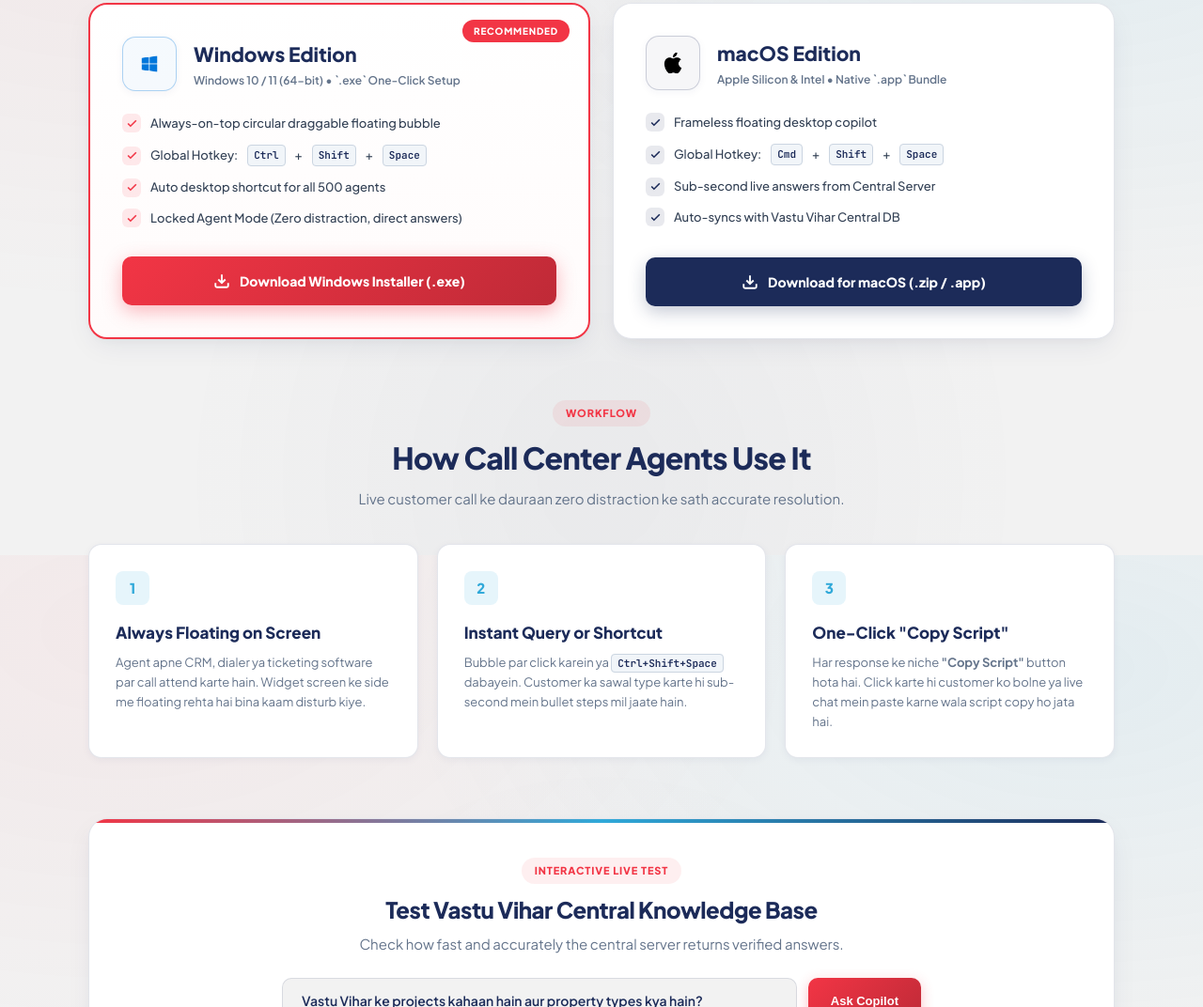
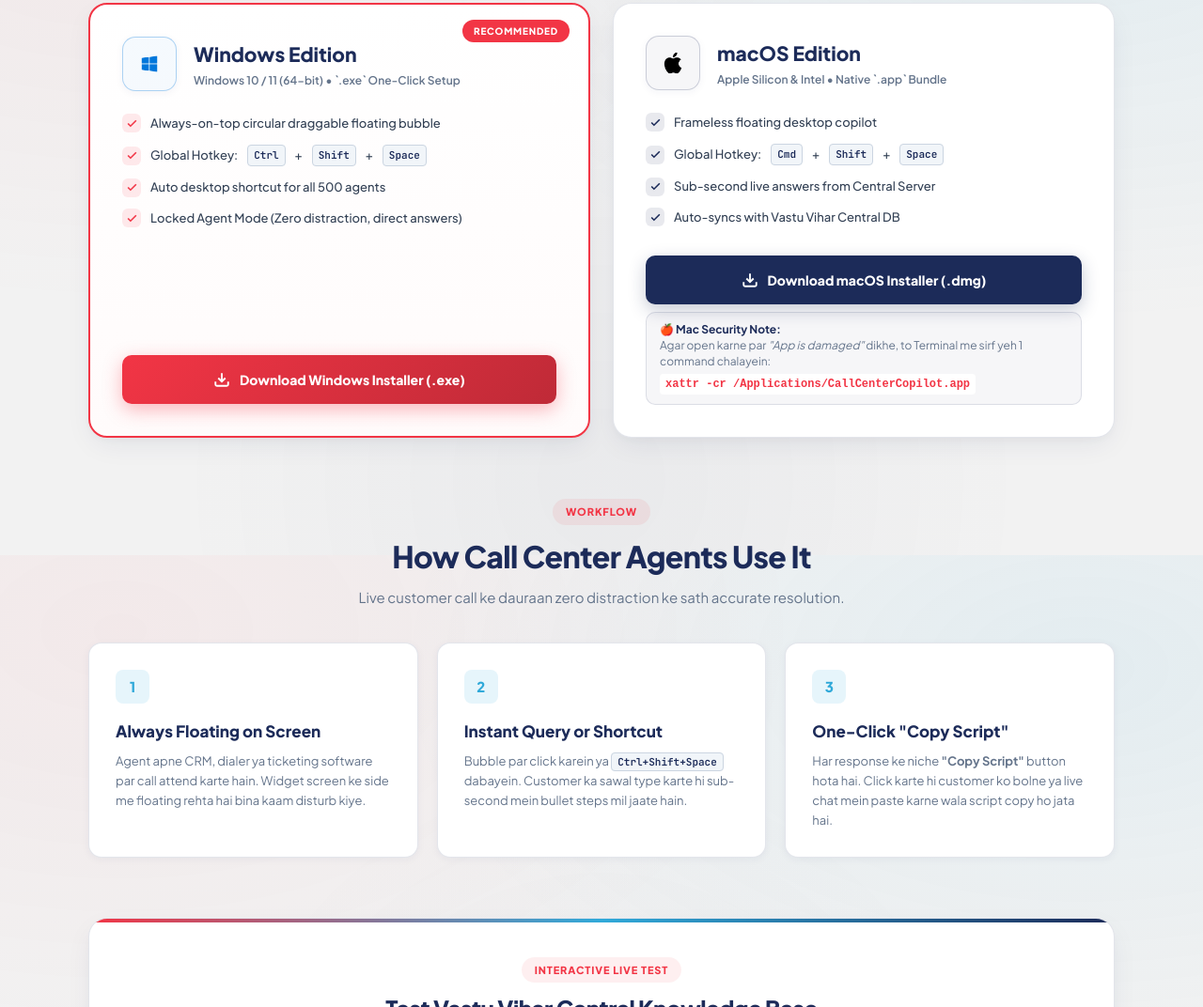
Before and after one commit to kumaranujranchi/vv-callcenterbot, an Electron app: page public/portal.html in a window 1280 px wide. Shown: the part 1009-2081 px from the top of the page at 94% size. Drawn offline with Linux system fonts and the light colour scheme; no server answers.

Commit message:
feat: add macOS .dmg installer and security note to portal

```diff
--- a/public/portal.html
+++ b/public/portal.html
@@ -829,10 +829,15 @@
             </ul>
           </div>
           <div>
-            <a href="/downloads/CallCenterCopilot-macOS.zip" download="CallCenterCopilot-macOS.zip" class="btn-download-navy">
+            <a href="/downloads/CallCenterCopilot-macOS.dmg" download="CallCenterCopilot-macOS.dmg" class="btn-download-navy" style="margin-bottom:8px;">
               <svg viewBox="0 0 24 24" width="18" height="18" fill="none" stroke="currentColor" stroke-width="2.5"><path d="M21 15v4a2 2 0 0 1-2 2H5a2 2 0 0 1-2-2v-4"></path><polyline points="7 10 12 15 17 10"></polyline><line x1="12" y1="15" x2="12" y2="3"></line></svg>
-              Download for macOS (.zip / .app)
+              Download macOS Installer (.dmg)
             </a>
+            <div style="font-size:12px; color:var(--text-muted); line-height:1.4; background:rgba(28,43,89,0.04); padding:10px 14px; border-radius:10px; border:1px solid var(--border-subtle); margin-top:8px;">
+              <strong style="color:var(--brand-navy);">🍎 Mac Security Note:</strong><br/>
+              Agar open karne par <em>"App is damaged"</em> dikhe, to Terminal me sirf yeh 1 command chalayein:<br/>
+              <code style="background:#ffffff; padding:3px 6px; border-radius:4px; font-weight:600; color:var(--brand-red); display:inline-block; margin-top:4px; user-select:all;">xattr -cr /Applications/CallCenterCopilot.app</code>
+            </div>
           </div>
         </div>
       </div>
```
